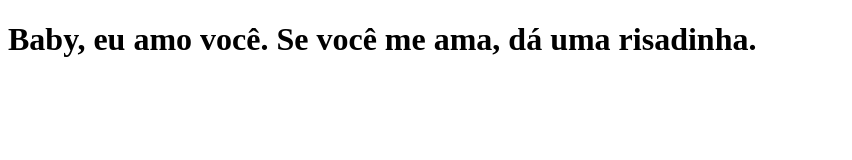
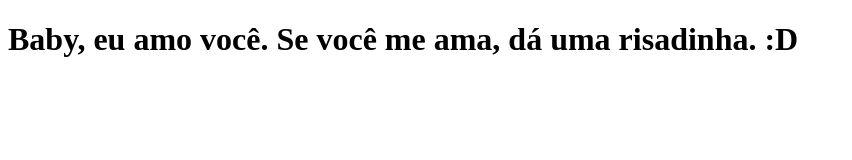
Before and after one commit to diogorighi/clone-tabnews, a Next.js app: page / in a window 1280 px wide. Shown: the top 160 px of the page, without its empty margins (0-852 px from the left). Built offline with nearby package versions, Linux system fonts and the light colour scheme.

Commit message:
modifica a frase

```diff
--- a/pages/index.js
+++ b/pages/index.js
@@ -1,5 +1,5 @@
 function Home() {
-    return <h1>Baby, eu amo você. Se você me ama, dá uma risadinha.</h1>
+    return <h1>Baby, eu amo você. Se você me ama, dá uma risadinha. :D</h1>
 }
 
 export default Home
```
